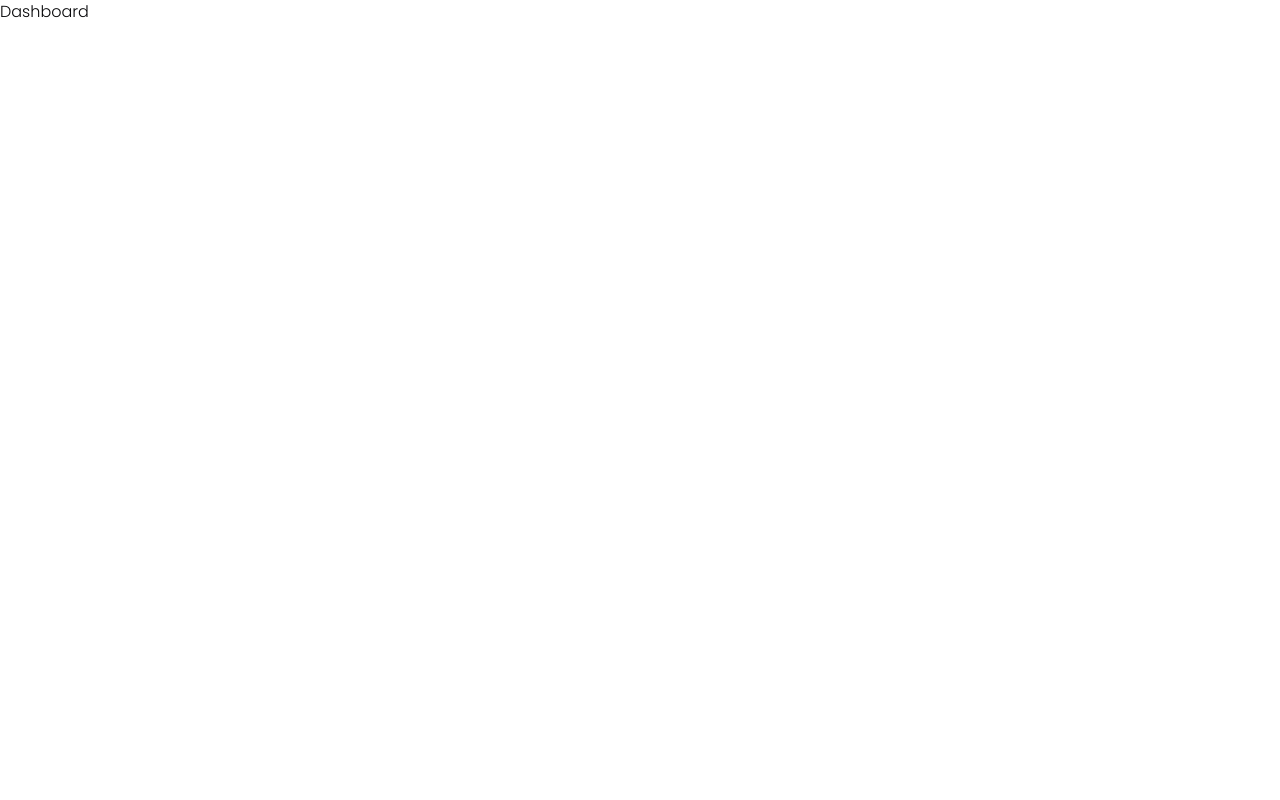
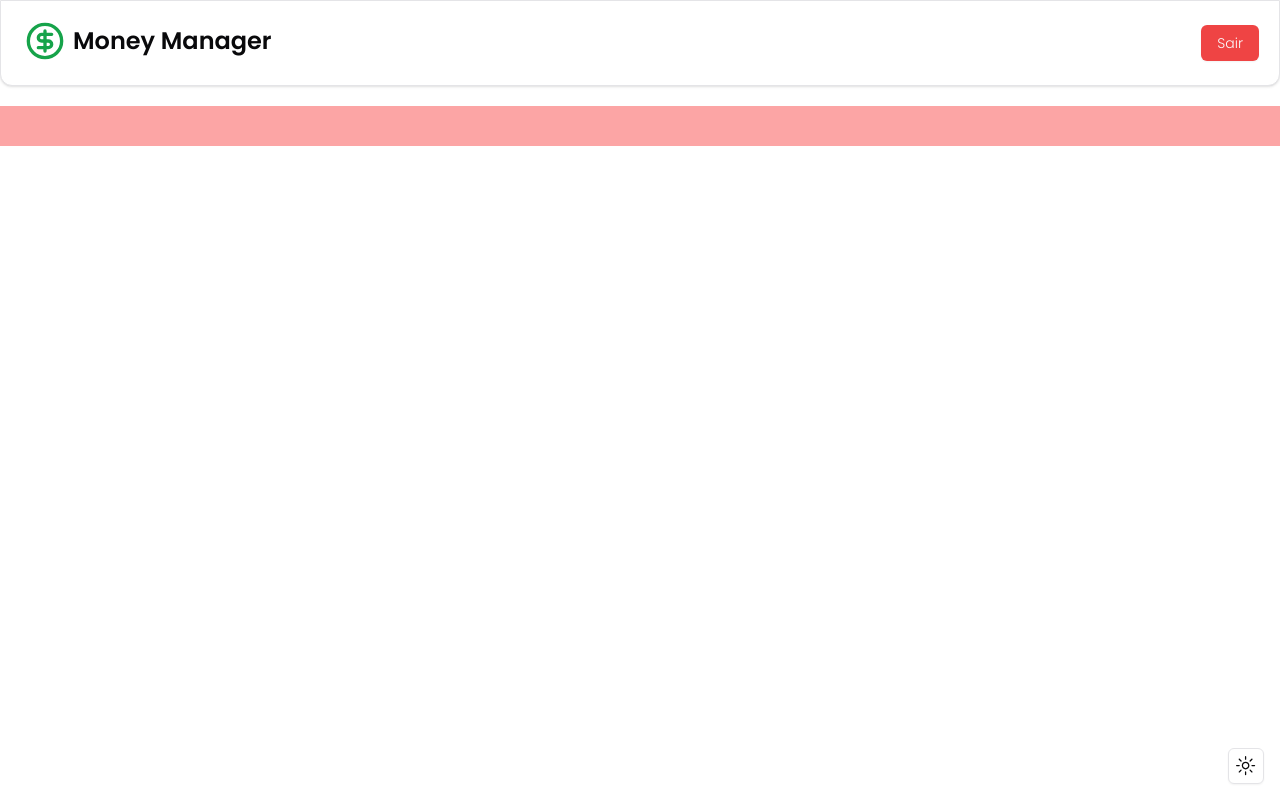
Before and after one commit to KaianDev/finance-app, a Next.js app: page /dashboard in a window 1280 px wide. Built offline with nearby package versions, Linux system fonts and the light colour scheme.

Commit message:
feat: add Dashboard Page

```diff
--- /dev/null
+++ b/src/app/dashboard/layout.tsx
@@ -0,0 +1,21 @@
+import { ModeToggle } from "@/components/mode-toggle";
+
+import { Header } from "./_components/header";
+
+interface DashboardLayoutProps {
+  children: React.ReactNode;
+}
+
+const DashboardLayout = ({ children }: DashboardLayoutProps) => {
+  return (
+    <>
+      <Header />
+      <div className="fixed bottom-4 right-4">
+        <ModeToggle />
+      </div>
+      {children}
+    </>
+  );
+};
+
+export default DashboardLayout;
--- a/src/app/dashboard/page.tsx
+++ b/src/app/dashboard/page.tsx
@@ -1,5 +1,5 @@
 const DashboardPage = () => {
-  return <div>Dashboard</div>;
+  return <div className="container mt-5 bg-red-300 p-5"></div>;
 };
 
 export default DashboardPage;
```
